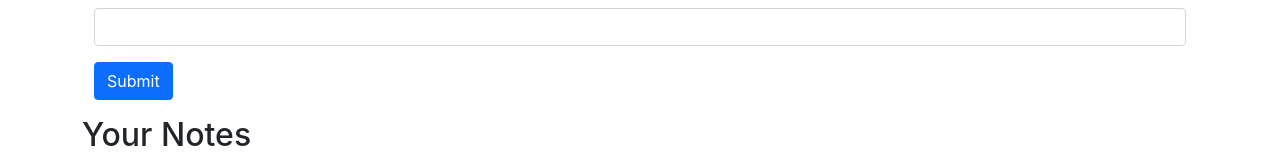
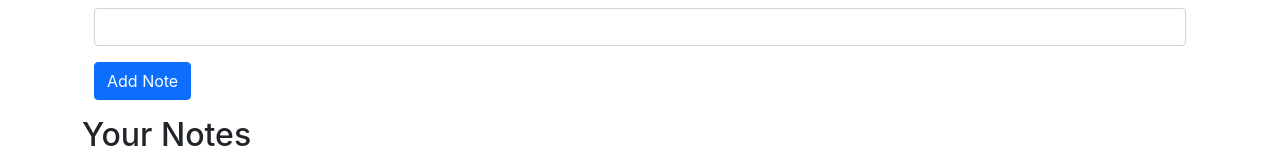
Before and after one commit to SanketShendge21/iNotebook_MERN, a React (Create React App) app: page / in a window 1280 px wide. Shown: the part 286-438 px from the top of the page. Built offline with nearby package versions, Linux system fonts and the light colour scheme.

Commit message:
Just changed the button name

```diff
--- a/src/components/AddNote.js
+++ b/src/components/AddNote.js
@@ -49,7 +49,7 @@ const AddNote = () => {
         </div>
 
         <button type="submit" className="btn btn-primary" onClick={handleClick}>
-          Submit
+          Add Note
         </button>
       </form>
     </div>
```
